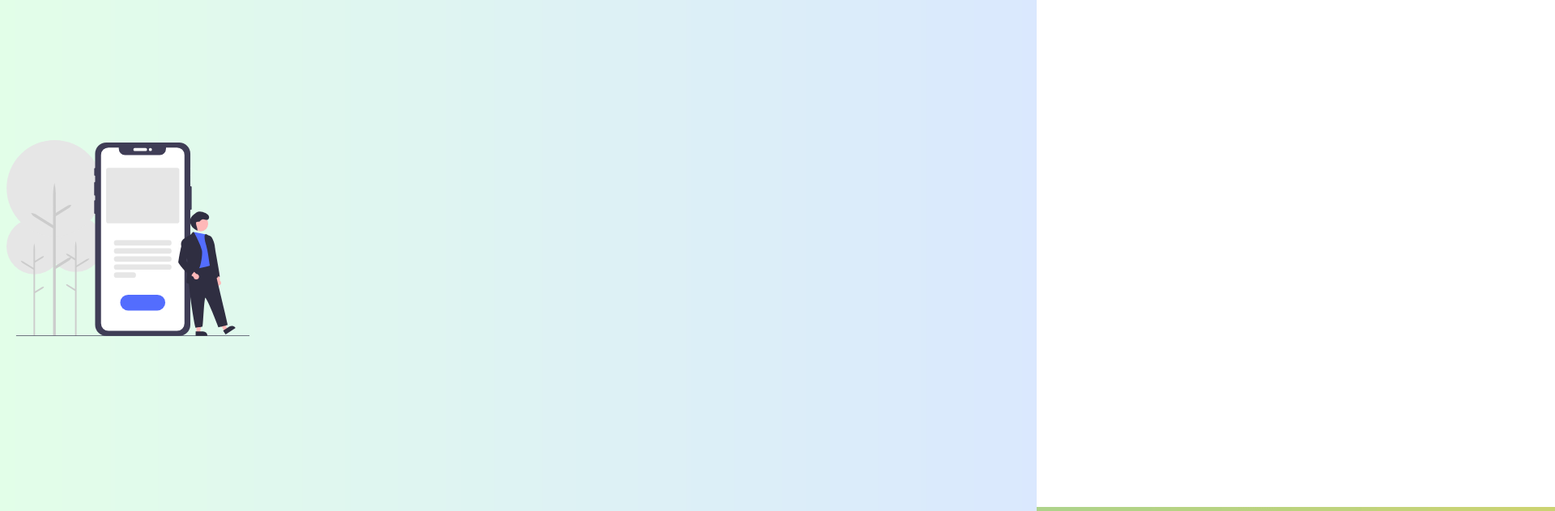
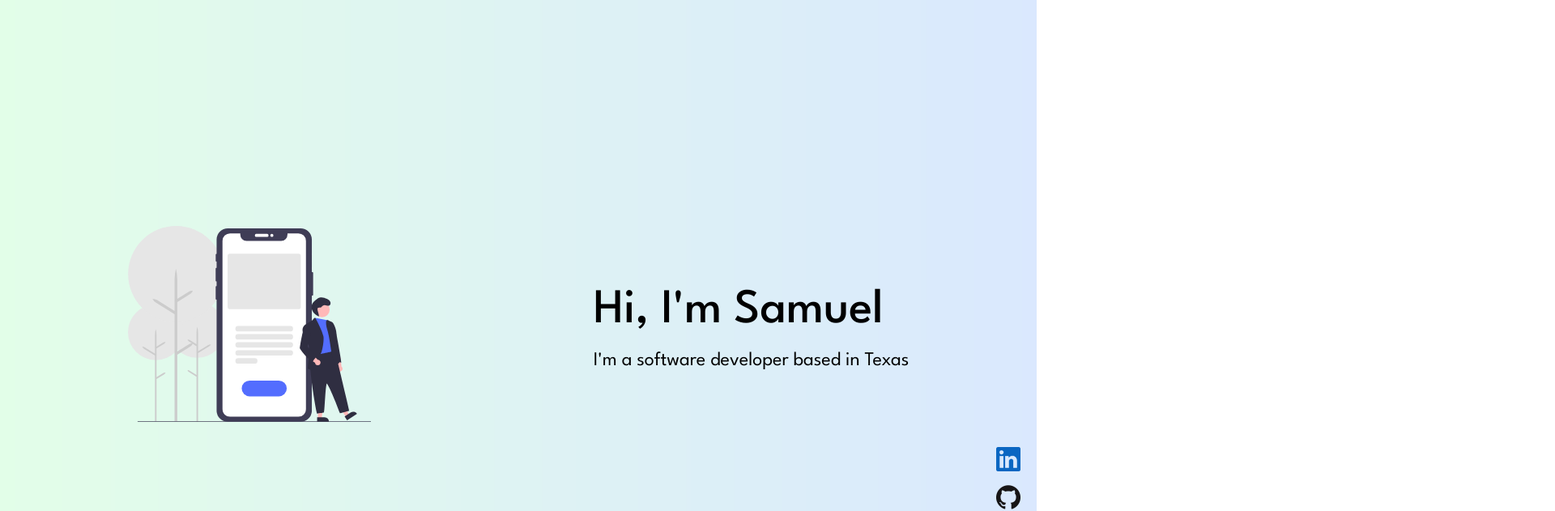
Before and after one commit to YuanSamuel/portfolio-site, a Next.js app: page / in a window 1280 px wide. Shown: the top 631 px of the page at 81% size, 1920 px wide, since content can reach past the window. Built offline with nearby package versions, Linux system fonts and the light colour scheme.

Commit message:
:lipstick: new font

```diff
--- a/components/landing.js
+++ b/components/landing.js
@@ -16,8 +16,8 @@ export default function Landing() {
         <Image src='/dev_image.svg' alt='' height={300} width={300} />
       </div>
       <div className='flex flex-col justify-center items-center md:items-start md:h-full'>
-        <h1 className='text-5xl m-0 leading-normal'>Hi, I&apos;m Samuel</h1>
-        <p className='text-xl'>I&apos;m a software developer based in Texas</p>
+        <h1 className='text-6xl m-0 leading-normal font-medium'>Hi, I&apos;m Samuel</h1>
+        <p className='text-2xl'>I&apos;m a software developer based in Texas</p>
       </div>
     </div>
   );
--- a/package.json
+++ b/package.json
@@ -16,8 +16,8 @@
     "react-intersection-observer": "^8.32.0"
   },
   "devDependencies": {
-    "autoprefixer": "^10.0.4",
-    "postcss": "^8.1.10",
-    "tailwindcss": "^2.1.1"
+    "autoprefixer": "^10.2.6",
+    "postcss": "^8.3.5",
+    "tailwindcss": "^2.2.4"
   }
 }
--- a/pages/_app.js
+++ b/pages/_app.js
@@ -1,4 +1,4 @@
-import 'tailwindcss/tailwind.css'
+import '../styles/globals.css'
 
 function MyApp({ Component, pageProps }) {
   return <Component {...pageProps} />
--- /dev/null
+++ b/styles/globals.css
@@ -0,0 +1,10 @@
+@tailwind base;
+@tailwind components;
+
+@font-face {
+    font-family: 'League Spartan Variable';
+    src: url('./fonts/LeagueSpartan-VF.woff2') format('woff2-variations');
+    font-weight: 200 900;
+  }
+
+@tailwind utilities;
--- a/tailwind.config.js
+++ b/tailwind.config.js
@@ -6,6 +6,9 @@ module.exports = {
     extend: {
       zIndex: {
         '-1': '-1',
+      },
+      fontFamily: {
+        'sans': ['League Spartan Variable']
       }
     },
   },
```
Also changed, not shown: styles/fonts/LeagueSpartan-VF.woff2 (added), 1 other file (tests, documents, lock files or other folders).
